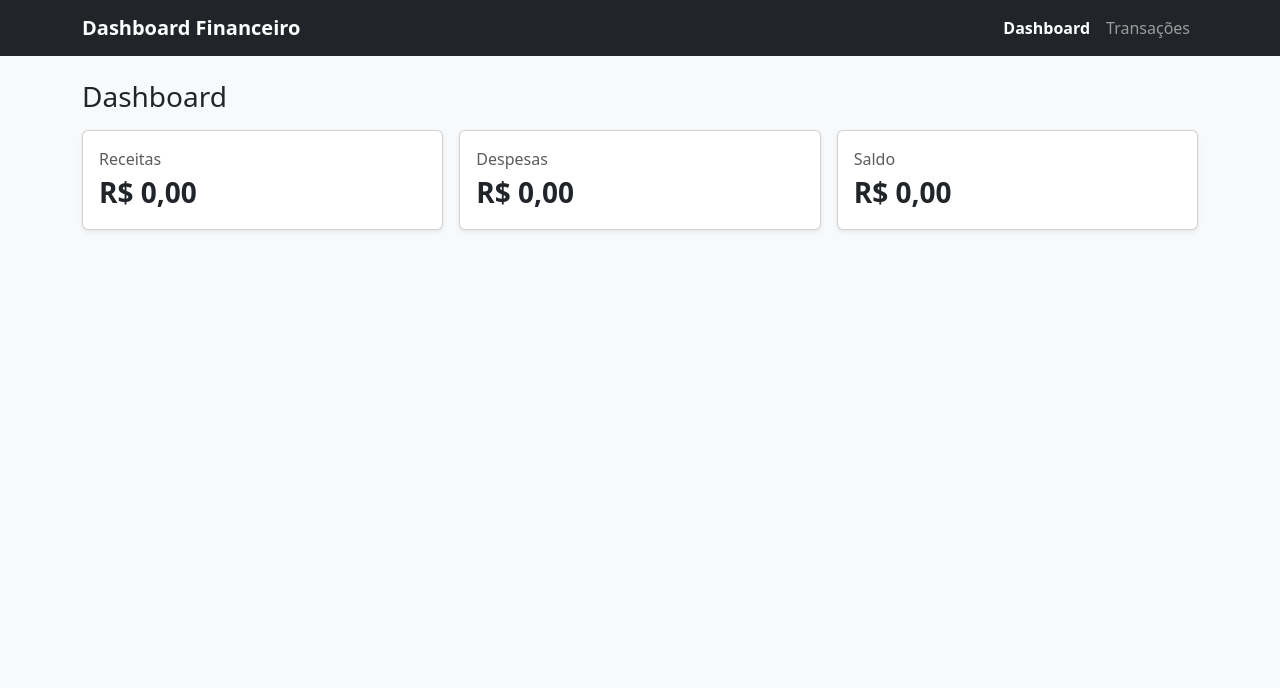
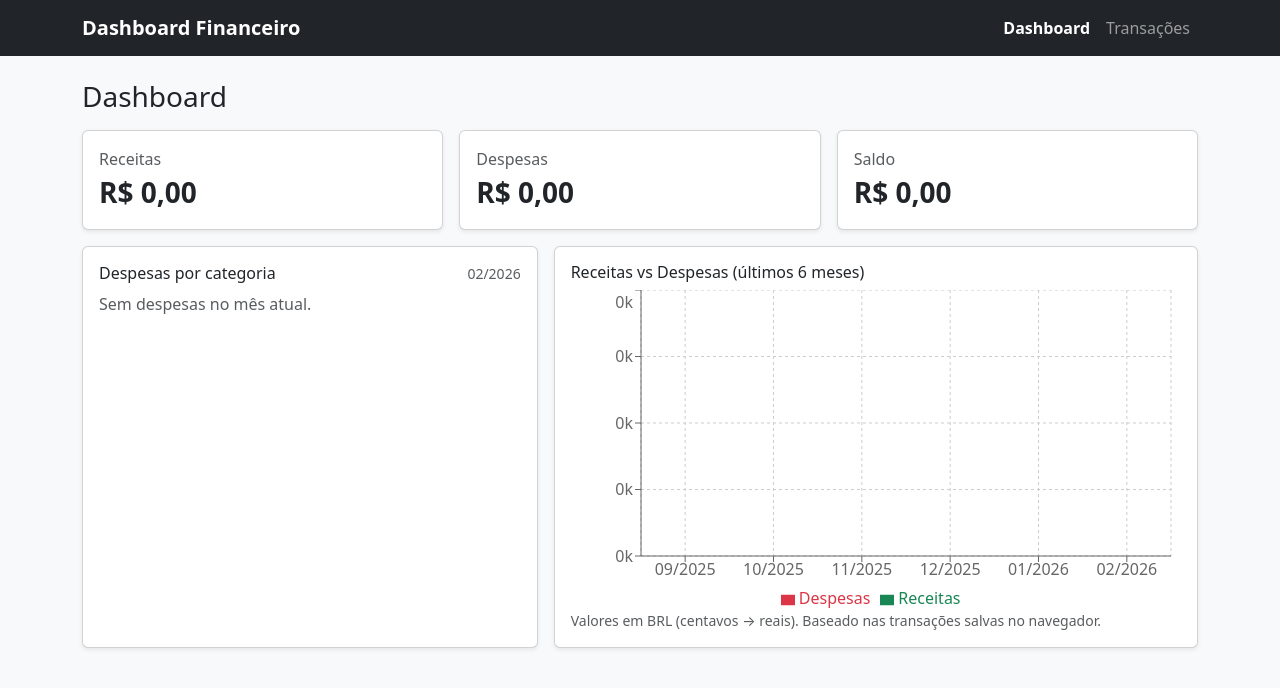
Before and after one commit to devbenjaminsantos/finance-dashboard-react, a React (Vite) app: page / in a window 1280 px wide. Shown: the top 688 px of the page. Built offline with nearby package versions, Linux system fonts and the light colour scheme.

Commit message:
feat: add dashboard charts (pie and bar)

```diff
--- a/package.json
+++ b/package.json
@@ -13,7 +13,8 @@
     "bootstrap": "^5.3.8",
     "react": "^19.2.0",
     "react-dom": "^19.2.0",
-    "react-router-dom": "^7.13.0"
+    "react-router-dom": "^7.13.0",
+    "recharts": "^3.7.0"
   },
   "devDependencies": {
     "@eslint/js": "^9.39.1",
--- /dev/null
+++ b/src/features/dashboard/DashboardCharts.jsx
@@ -0,0 +1,170 @@
+import { useMemo } from "react";
+import {
+  Bar,
+  BarChart,
+  CartesianGrid,
+  Legend,
+  Pie,
+  PieChart,
+  ResponsiveContainer,
+  Tooltip,
+  XAxis,
+  YAxis,
+  Cell,
+} from "recharts";
+import { useTransactions } from "../transactions/useTransactions";
+import { formatBRLFromCents } from "../../lib/format/currency";
+
+function currentMonthISO() {
+  const d = new Date();
+  const yyyy = d.getFullYear();
+  const mm = String(d.getMonth() + 1).padStart(2, "0");
+  return `${yyyy}-${mm}`;
+}
+
+function lastNMonthsISO(n = 6) {
+  const out = [];
+  const d = new Date();
+  d.setDate(1);
+  for (let i = 0; i < n; i++) {
+    const yyyy = d.getFullYear();
+    const mm = String(d.getMonth() + 1).padStart(2, "0");
+    out.push(`${yyyy}-${mm}`);
+    d.setMonth(d.getMonth() - 1);
+  }
+  return out.reverse();
+}
+
+function monthLabel(yyyyMM) {
+  const [y, m] = yyyyMM.split("-");
+  return `${m}/${y}`;
+}
+
+function cents(n) {
+  return Number(n) || 0;
+}
+
+function buildExpenseByCategory(transactions, month) {
+  const map = new Map();
+
+  for (const t of transactions) {
+    if (t.type !== "expense") continue;
+    if (month && !(t.date || "").startsWith(month)) continue;
+
+    const cat = t.category || "Outros";
+    map.set(cat, (map.get(cat) || 0) + cents(t.amountCents));
+  }
+
+  return Array.from(map.entries())
+    .map(([name, value]) => ({ name, value }))
+    .sort((a, b) => b.value - a.value);
+}
+
+function buildIncomeVsExpenseByMonth(transactions, months) {
+  const base = new Map(months.map((m) => [m, { month: m, income: 0, expense: 0 }]));
+
+  for (const t of transactions) {
+    const m = (t.date || "").slice(0, 7);
+    if (!base.has(m)) continue;
+
+    if (t.type === "income") base.get(m).income += cents(t.amountCents);
+    else base.get(m).expense += cents(t.amountCents);
+  }
+
+  return months.map((m) => base.get(m));
+}
+
+export default function DashboardCharts() {
+  const { transactions } = useTransactions();
+
+  const month = useMemo(() => currentMonthISO(), []);
+  const months = useMemo(() => lastNMonthsISO(6), []);
+
+  const expenseByCategory = useMemo(
+    () => buildExpenseByCategory(transactions, month),
+    [transactions, month]
+  );
+
+  const incomeVsExpense = useMemo(
+    () => buildIncomeVsExpenseByMonth(transactions, months),
+    [transactions, months]
+  );
+
+  // paleta simples (sem “fixar cor” do matplotlib — aqui é Recharts, ok)
+  const PIE_COLORS = ["#0d6efd", "#198754", "#dc3545", "#ffc107", "#6f42c1", "#20c997", "#fd7e14", "#6c757d"];
+
+  const pieLegend = expenseByCategory.map((x) => ({
+    ...x,
+    label: `${x.name} — ${formatBRLFromCents(x.value)}`,
+  }));
+
+  return (
+    <div className="row g-3">
+      {/* Pizza */}
+      <div className="col-12 col-lg-5">
+        <div className="card shadow-sm h-100">
+          <div className="card-body">
+            <div className="d-flex justify-content-between align-items-baseline mb-2">
+              <h2 className="h6 mb-0">Despesas por categoria</h2>
+              <span className="text-muted small">{monthLabel(month)}</span>
+            </div>
+
+            {expenseByCategory.length === 0 ? (
+              <div className="text-muted">Sem despesas no mês atual.</div>
+            ) : (
+              <div style={{ width: "100%", height: 320 }}>
+                <ResponsiveContainer>
+                  <PieChart>
+                    <Tooltip
+                      formatter={(v) => formatBRLFromCents(v)}
+                    />
+                    <Pie
+                      data={pieLegend}
+                      dataKey="value"
+                      nameKey="label"
+                      innerRadius={60}
+                      outerRadius={100}
+                      paddingAngle={2}
+                    >
+                      {expenseByCategory.map((_, idx) => (
+                        <Cell key={idx} fill={PIE_COLORS[idx % PIE_COLORS.length]} />
+                      ))}
+                    </Pie>
+                    <Legend />
+                  </PieChart>
+                </ResponsiveContainer>
+              </div>
+            )}
+          </div>
+        </div>
+      </div>
+
+      {/* Barras */}
+      <div className="col-12 col-lg-7">
+        <div className="card shadow-sm h-100">
+          <div className="card-body">
+            <h2 className="h6 mb-2">Receitas vs Despesas (últimos 6 meses)</h2>
+
+            <div style={{ width: "100%", height: 320 }}>
+              <ResponsiveContainer>
+                <BarChart data={incomeVsExpense} margin={{ left: 10, right: 10 }}>
+                  <CartesianGrid strokeDasharray="3 3" />
+                  <XAxis dataKey="month" tickFormatter={monthLabel} />
+                  <YAxis tickFormatter={(v) => (v / 1000).toFixed(0) + "k"} />
+                  <Tooltip formatter={(v) => formatBRLFromCents(v)} labelFormatter={monthLabel} />
+                  <Legend />
+                  <Bar dataKey="income" name="Receitas" fill="#198754" />
+                  <Bar dataKey="expense" name="Despesas" fill="#dc3545" />
+                </BarChart>
+              </ResponsiveContainer>
+            </div>
+
+            <div className="text-muted small">
+              Valores em BRL (centavos → reais). Baseado nas transações salvas no navegador.
+            </div>
+          </div>
+        </div>
+      </div>
+    </div>
+  );
+}
--- a/src/pages/Dashboard.jsx
+++ b/src/pages/Dashboard.jsx
@@ -1,5 +1,6 @@
 import { useTransactions } from "../features/transactions/useTransactions";
 import { formatBRLFromCents } from "../lib/format/currency";
+import DashboardCharts from "../features/dashboard/DashboardCharts";
 
 export default function Dashboard() {
   const { summary } = useTransactions();
@@ -42,6 +43,10 @@ export default function Dashboard() {
           </div>
         </div>
       </div>
+
+      <div className="mt-3">
+        <DashboardCharts />
+      </div>
     </>
   );
 }
```
Also changed, not shown: 1 other file (tests, documents, lock files or other folders).
